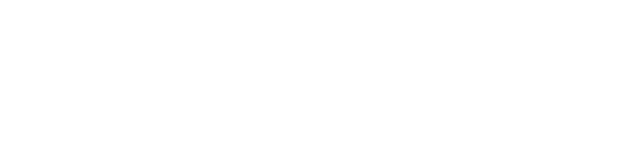
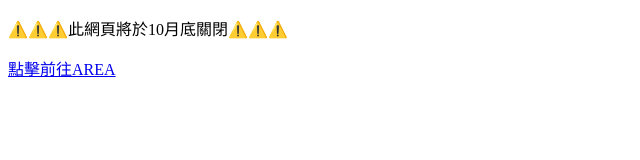
Before and after one commit to zack0512/board, a plain HTML site: page index.html in a window 1280 px wide. Shown: the whole page, without its empty margins (0-640 px from the left). Drawn offline with Linux system fonts and the light colour scheme.

Commit message:
Update index.html

```diff
--- a/index.html
+++ b/index.html
@@ -4,7 +4,8 @@
     <meta charset="UTF-8">
     <meta name="viewport" content="width=device-width, initial-scale=1.0">
     <title>跨使用者即時留言板</title>
-
+    <p>⚠️⚠️⚠️此網頁將於10月底關閉⚠️⚠️⚠️</p>
+   <a href="https://zack0512.github/AREA" class="btn tilt-effect reveal search-item" target="_blank" rel="noopener noreferrer">點擊前往AREA</a>
     </script>
 </body>
 </html>
```
